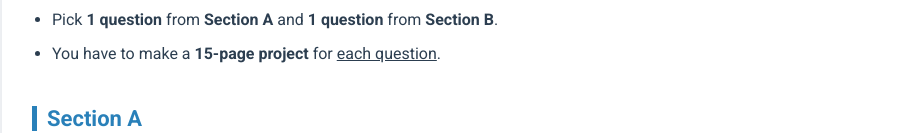
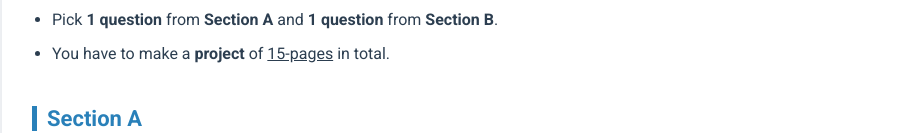
Before and after one commit to sarthakdev143-lite/Maths-Assignment-Questions, a plain HTML site: page index.html in a window 1280 px wide. Shown: the part 192-325 px from the top of the page, without its empty margins (188-1090 px from the left). Drawn offline with Linux system fonts and the light colour scheme.

Commit message:
Update project instructions for clarity in Mathematics Assignment Questions

```diff
--- a/index.html
+++ b/index.html
@@ -139,7 +139,7 @@
         <ul>
             <li>Pick <strong>1 question</strong> from <strong>Section A</strong> and <strong>1 question</strong> from
                 <strong>Section B</strong>.</li>
-            <li>You have to make a <strong>15-page project</strong> for <u>each question</u>.</li>
+            <li>You have to make a <strong>project</strong> of <u>15-pages</u> in total.</li>
         </ul>
 
         <div class="section">
```
